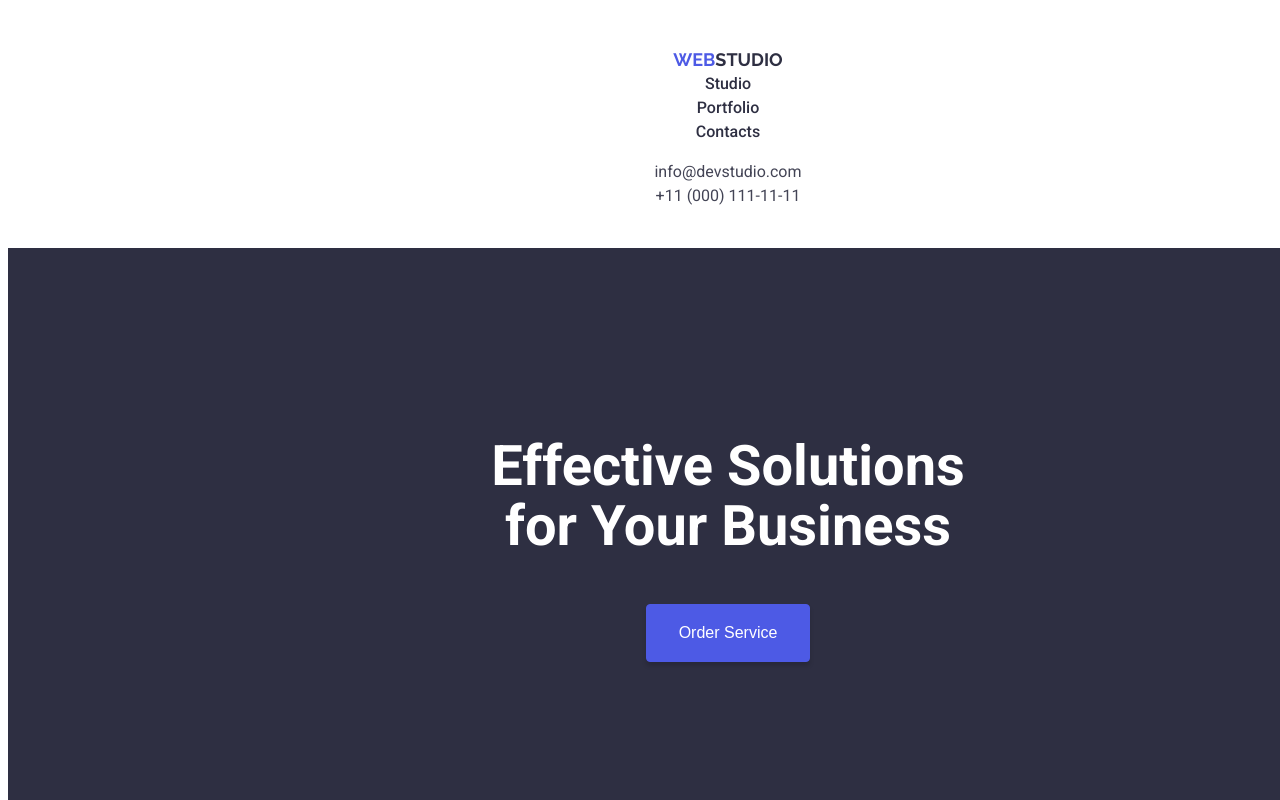
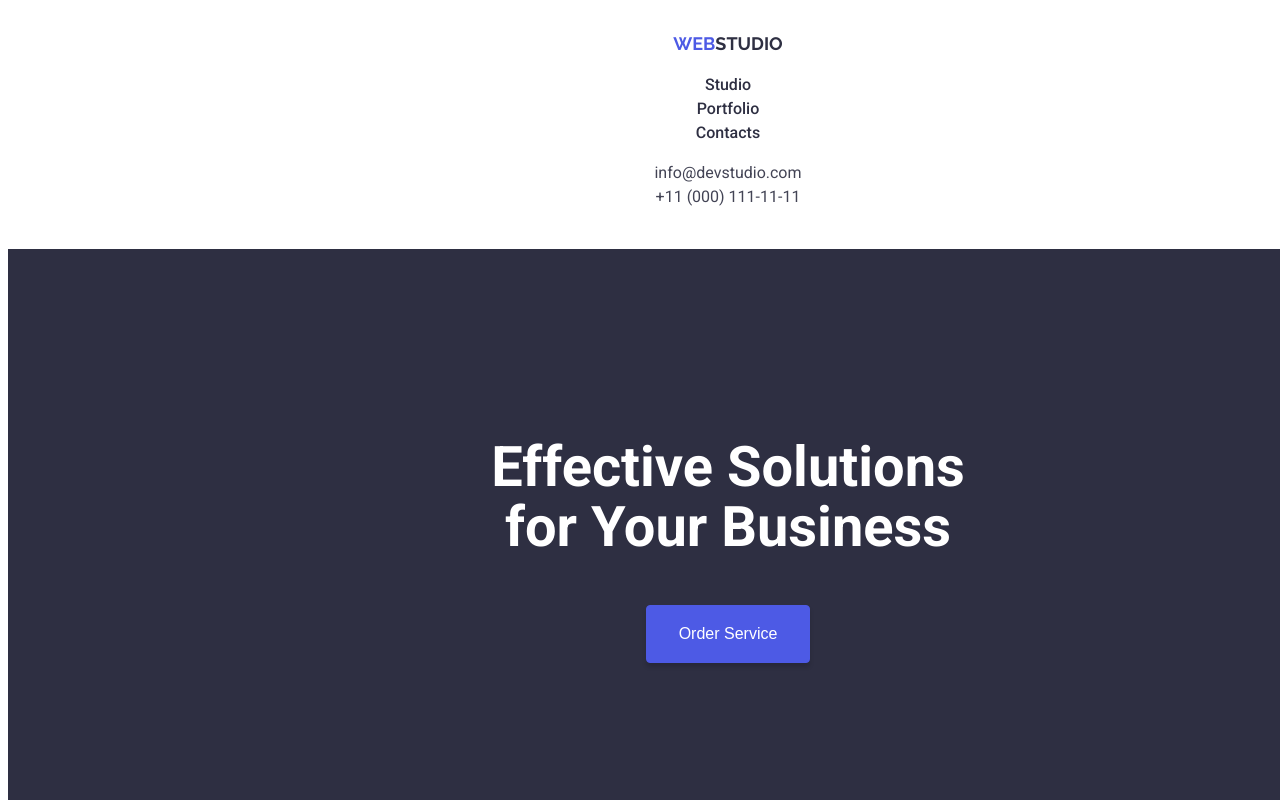
Before and after one commit to xlapushka/goit-markup-hw-01, a plain HTML site: page index.html in a window 1280 px wide. Shown: the top 800 px of the page. Drawn offline with Linux system fonts and the light colour scheme.

Commit message:
has improved as desired

```diff
--- a/index.html
+++ b/index.html
@@ -100,6 +100,7 @@
 
       header .contact-us {
         font-weight: 400;
+        font-style: normal;
       }
 
 
@@ -238,15 +239,11 @@
 
     <header>
       <nav>
-        <ul class="nav-menue">
-          <li>
-            <div class="logo">
-              <a class="link" href="" rel="noopener nofollow noreferrer">
+        <a class="link logo" href="" rel="noopener nofollow noreferrer">
           <span>Web</span>Studio
         </a>
-            </div>
-          </li>
 
+        <ul>
           <li>
             <a class="link" href="" rel="noopener nofollow noreferrer">
               Studio
@@ -267,6 +264,7 @@
         </ul>
       </nav>
 
+      <address>
         <ul class="contact-us">
           <li>
             <a
@@ -282,6 +280,7 @@
             <a class="link-1" href="tel:+110001111111"> +11 (000) 111-11-11 </a>
           </li>
         </ul>
+      </address>
     </header>
 
 
@@ -421,7 +420,7 @@
 
     <!-- ====================FOOTER=========================== -->
     <footer>
-      <div>
+      <!-- <div> -->
         <a
           class="link-2 footer-logo"
           href=""
@@ -434,7 +433,7 @@
           Increase the flow of customers and sales for your business with
           digital marketing & growth solutions.
         </p>
-      </div>
+      <!-- </div> -->
     </footer>
   </body>
 </html>
```
Lines whose indentation alone changed are shown as unchanged.
